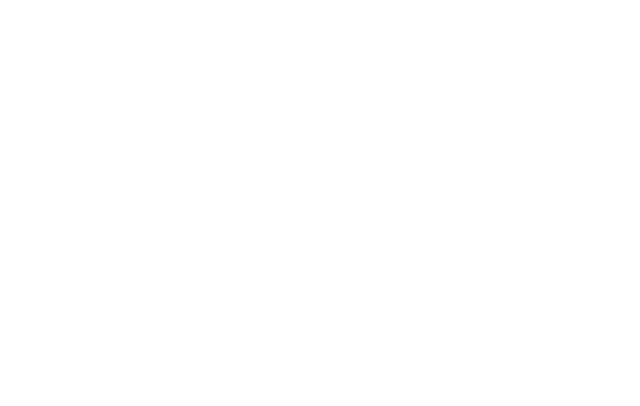
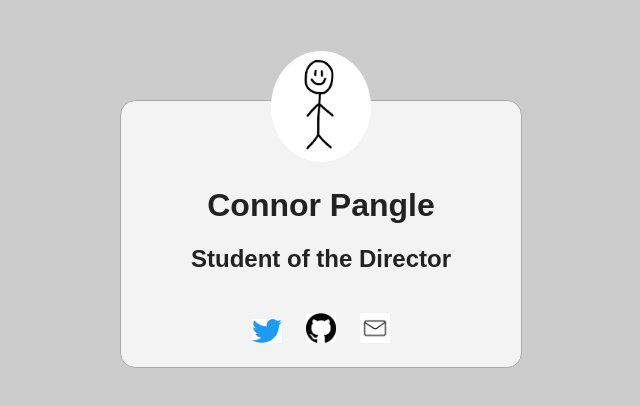
Before and after one commit to pangleco/mi349_card, a plain HTML site: page index.html in a window 1280 px wide. Shown: the whole page, without its empty margins (319-959 px from the left). Drawn offline with Linux system fonts and the light colour scheme.

Commit message:
card css

```diff
--- /dev/null
+++ b/StyleSheet1.css
@@ -0,0 +1,45 @@
+body
+{
+    background-color: #ccc;
+    font-family: Arial, Helvetica, sans-serif, sans-serif;
+    color: #222;
+    margin-top: 100px;
+}
+
+img{
+    width: 100%;
+}
+
+.card{
+    background-color: #f3f3f3;
+    border-radius: 15px;
+    width: 400px;
+    margin: 0 auto;
+    text-align: center;
+    box-shadow: rgba[0,0,0,0.1] 0 0 20px;
+    border: 1px solid #aaa;
+}
+
+.card .avatar {
+        box-shadow: rgba[0,0,0,0.1] 0 10px 10px;
+        width: 100px;
+        border-radius: 50%;
+        margin-top: -50px;
+    }
+
+.contacts{
+    margin: 0;
+    padding: 0;
+    list-style-type: none;
+}
+
+.contacts li{
+    width: 30px;
+    display: inline-block;
+    padding: 20px 10px;
+}
+
+.contacts li a img:hover{
+    opacity: 0.5;
+    transition: opacity ease-in-out 0.2s;
+}
--- a/index.html
+++ b/index.html
@@ -3,9 +3,19 @@
 <html lang="en" xmlns="http://www.w3.org/1999/xhtml">
 <head>
     <meta charset="utf-8" />
-    <title></title>
+    <title>Card Layout</title>
+    <link href="StyleSheet1.css" rel="stylesheet" />
 </head>
 <body>
-
+    <div class="card">
+        <img class ="avatar" id ="connor-avatar" src="connor.png" alt="connor" />
+        <h1>Connor Pangle</h1>
+        <h2>Student of the Director</h2>
+        <ul class="contacts">
+            <li><a href=""><img src="twitter1.png" alt="twitter" /></a></li>
+            <li><a href=""><img src="github.png" alt="github" /></a></li>
+            <li><a href=""><img src="email.png" alt="email" /></a></li>
+        </ul>
+    </div>
 </body>
 </html>
```
Also changed, not shown: connor.png (added), email.png (added), github.png (added), twitter.png (added), twitter1.png (added).
